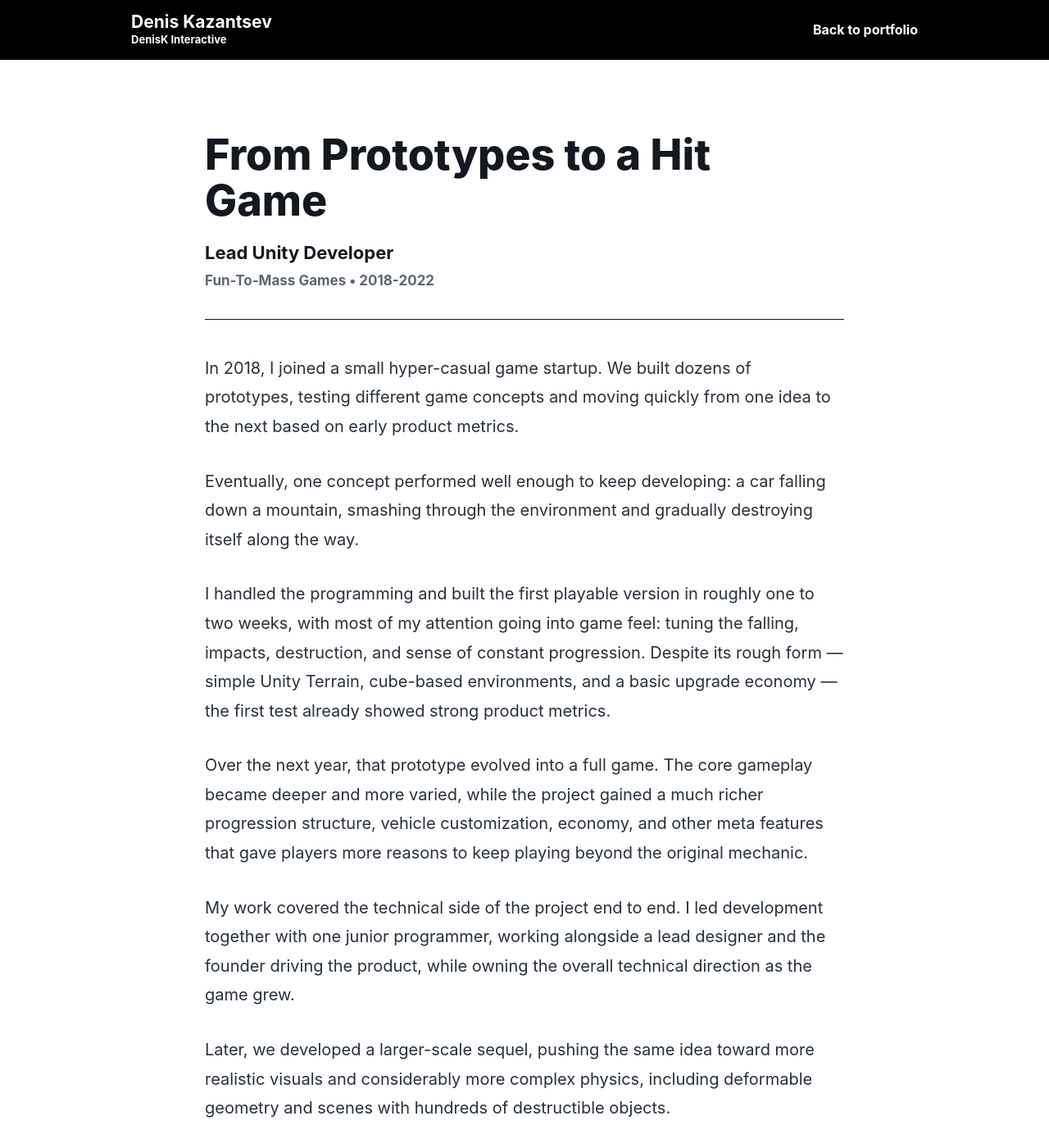
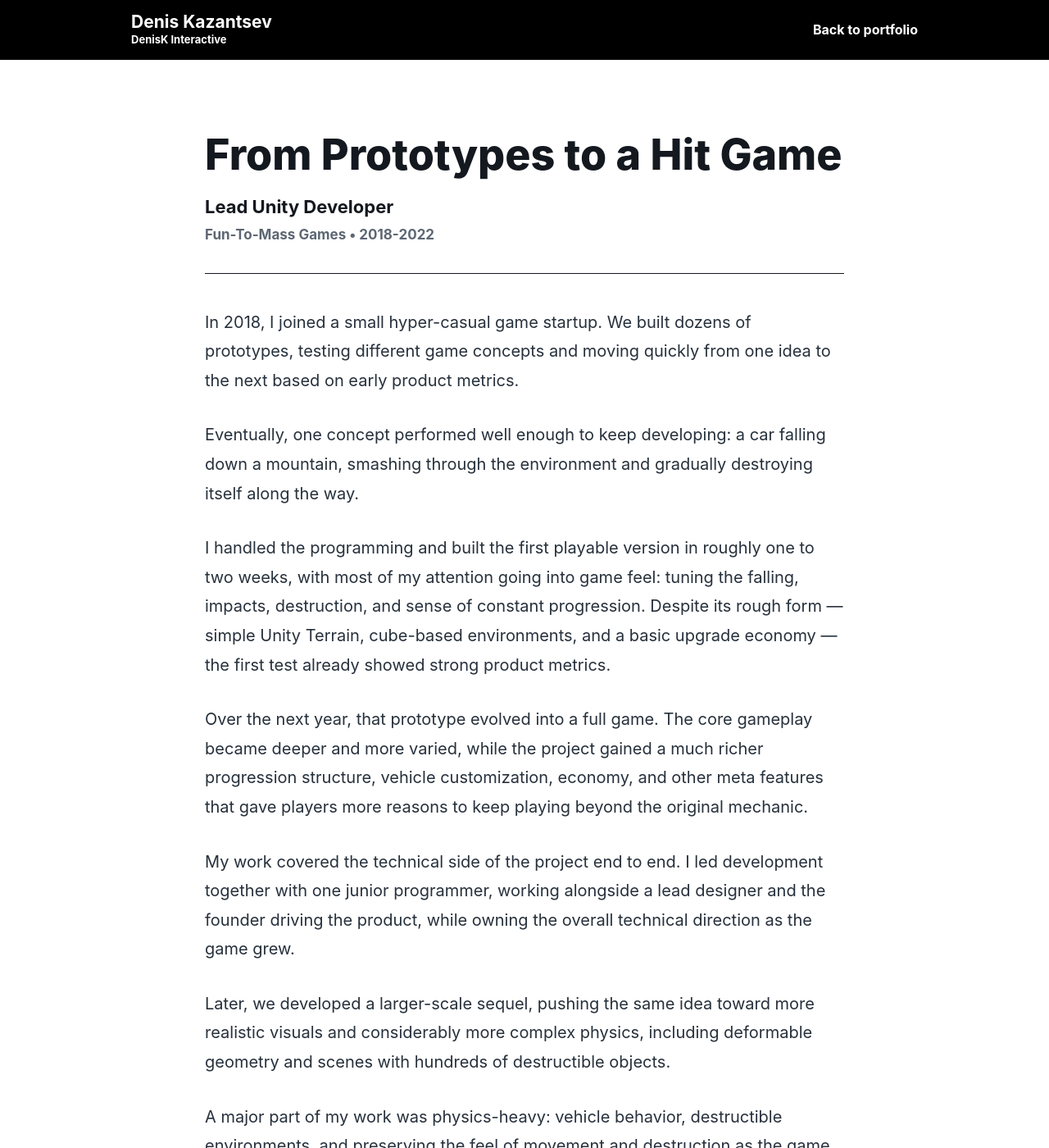
Before and after one commit to JokerDen/denisk, a Jekyll site: the page built from from-prototypes-to-a-hit-game.md, in a window 1280 px wide and 1400 px high. Shown: the whole window at 82% size. Built offline with Jekyll 4.4.1, drawn with Linux system fonts in a browser that asks for light colours.

Commit message:
fix wrap

```diff
--- a/assets/css/site.css
+++ b/assets/css/site.css
@@ -1293,7 +1293,7 @@ strong {
 }
 
 .case-study h1 {
-  max-width: 720px;
+  max-width: none;
   font-size: clamp(34px, 5vw, 52px);
   line-height: 1.08;
 }
```
